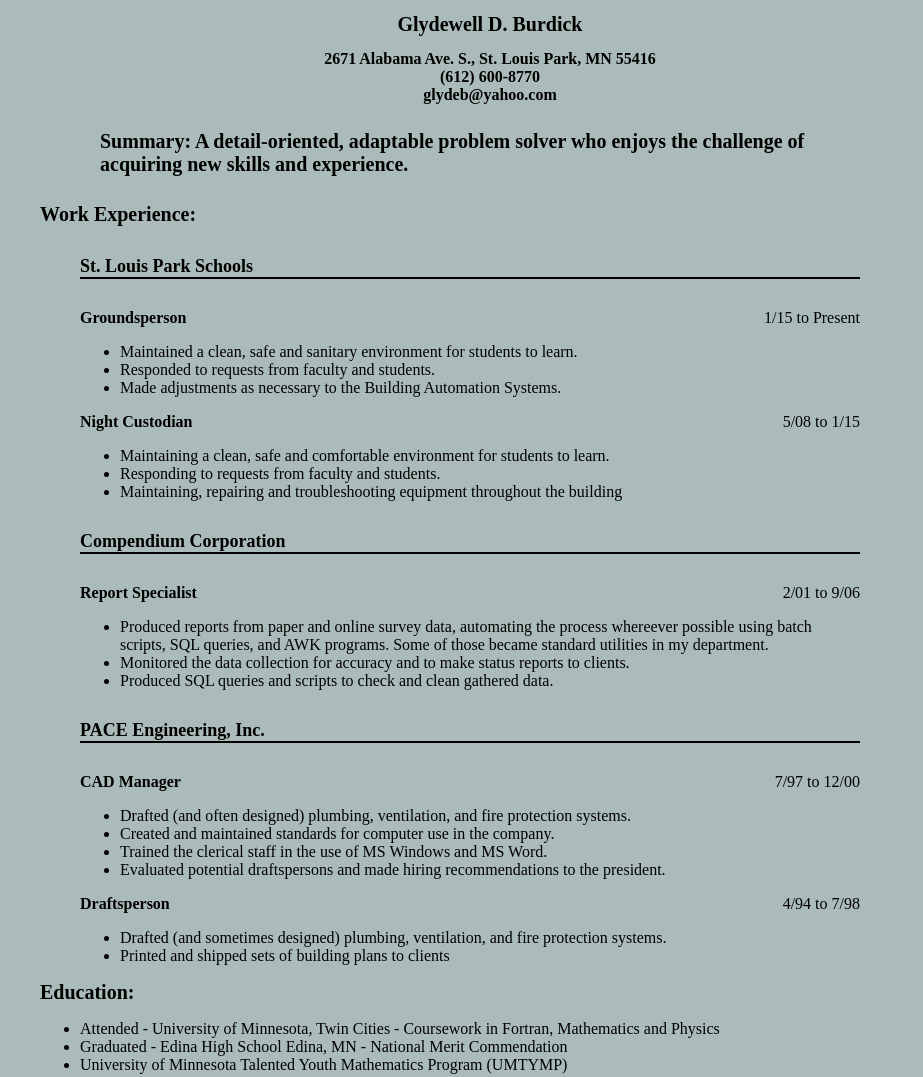
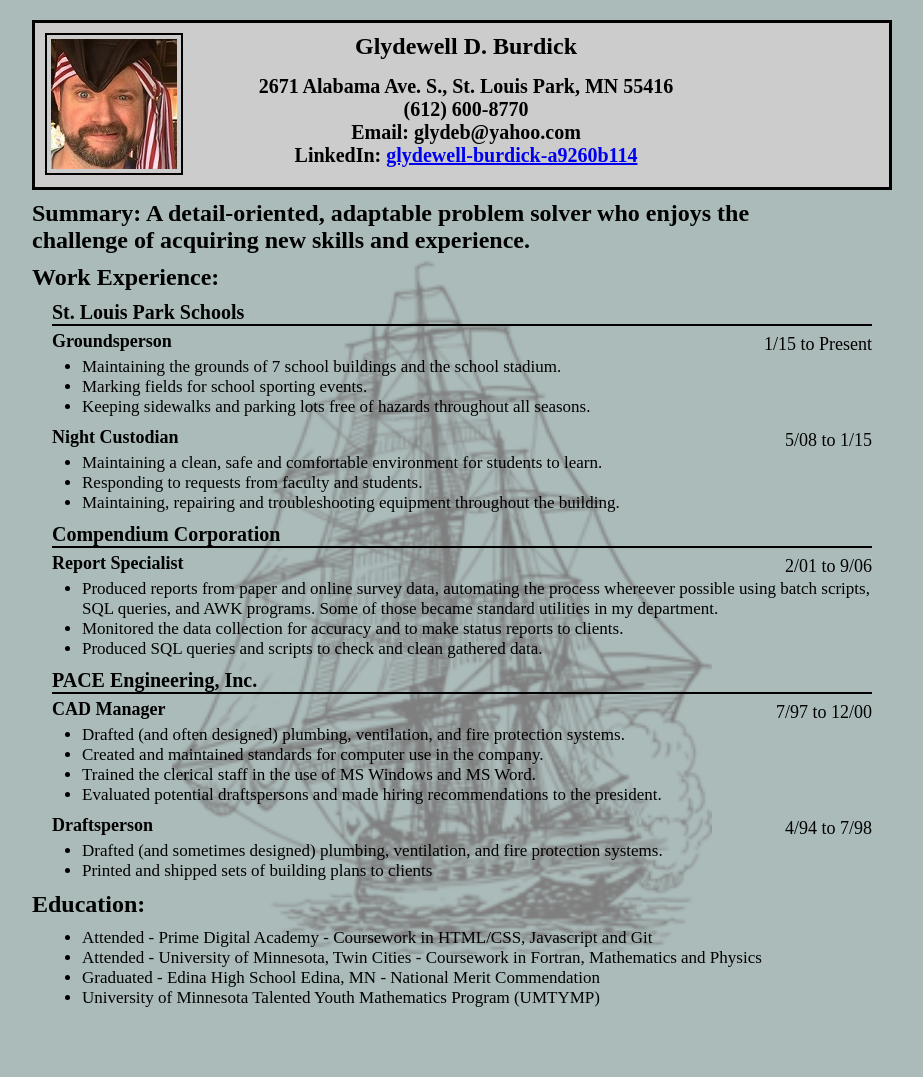
Before and after one commit to glydeb/prime_prestudy_03_resume, a plain HTML site: page index.html in a window 1280 px wide. Shown: the whole page, without its empty margins (8-931 px from the left). Drawn offline with Linux system fonts and the light colour scheme.

Commit message:
upload changed resume
added images, upgraded to html 5 standards, various other edits

```diff
--- a/index.css
+++ b/index.css
@@ -1,51 +1,94 @@
+html, body, header, main, section, article, h1, h2, h3, h4, h5, p, ul, li, div {
+    padding: 0;
+    border: 0;
+    margin: 0 0 0 0;
+
+}
 body {
-	background-color: #ABBBBA
-}
-h1 {
-	font-size: 20px;
-    font-style: bold;
+	background-color: #ABBBBA;
+    max-width: 900px;
 }
 
-.personal {
+header {
 	text-align: center;
+	background-color: #CCC;
+	margin: 20px 0 10px 40px;
+    font-size: 28px;
+    padding: 10px 10px 20px 10px;
+    border: 3px solid #000;
+}
+
+header img {
+	float: left;
+	padding: 4px;
+	border: 2px solid #000;
+}
+
+header h1 {
+	margin-bottom: 15px;
+}
+
+header p {
+	font-size: 20px;
+	font-weight: bold;
+	margin: 0;
+}
+
+header p, h1 {
+	margin-right: 130px;
+}
+
+main {
+	background: no-repeat center/60% url(gray-pirate-ship-md.png);
+	margin-bottom: 50px;
+}
+
+section {
+	margin-left: 40px;
+}
+
+article {
+	margin-left: 20px;
+	margin-bottom: 5px;
+	margin-right: 20px;
+}
+
+article p {
+	margin-top: 3px;
+	text-align: right;
+	float: right;
+	font-size: 18px;
+	display: inline;
+	margin-left: 0px;
+}
+
+h1 {
+	font-size: 24px;
+    font-weight: bold;
+    margin-bottom: 10px;
 }
 
 h2 {
-	font-size: 16px;
-
+	font-style: bold;
+	font-size: 20px;
+	border-bottom: 2px;
+	border-bottom-style: solid;
+	border-bottom-color: 050505;
+	margin-bottom: 5px;
 }
 
 h3 {
 	font-style: bold;
-	font-size: 16px;
+	font-size: 18px;
+	display: inline;
+	margin-right: 0px;
+	padding-bottom: 20px;
 }
 
-h5 {
-	font-style: bold;
-	font-size: 18px;
-	border-bottom: 2px;
-	border-bottom-style: solid;
-	border-bottom-color: 050505;
+ul {
+	margin: 5px 0 10px 30px;
+	font-size: 17px;
 }
-
-h4 {
-	max-width: 900px;
-	margin-right: 60px;
-	margin-left: 60px;
-	font-size: 20px;
-    font-style: bold;
+.school_list {
+	margin-left: 50px;
 }
-
-.dates {
-	text-align: right;
-	float: right;
-}
-.container {
-	max-width: 900px;
-	margin-right: 40px;
-	margin-left: 40px;
-}
-.work_experience {
-	margin-left: 40px;
-	max-width: 860px;
-}
--- a/index.html
+++ b/index.html
@@ -4,53 +4,51 @@
 	  <link href="index.css" rel = "stylesheet" />
   </HEAD>
   <BODY>
-    <div class = "personal">
-      <div class = "container">
+    <header>
+      <img src = "pirate_me_sm.jpg" alt = "Picture of Glydewell" />
       <h1>Glydewell D. Burdick</h1>
-        <h2>2671 Alabama Ave. S., St. Louis Park, MN 55416<br>(612) 600-8770<br>glydeb@yahoo.com</h2>
-      </div>
-    </div>
-    <div class = "intro">
-      <div class = "container">
-        <h4>Summary:	A detail-oriented, adaptable problem solver who enjoys the challenge of acquiring new skills and experience.</h4>
+      <p>2671 Alabama Ave. S., St. Louis Park, MN 55416</p>
+      <p>(612) 600-8770</p>
+      <p>Email: glydeb@yahoo.com</p>
+      <p>LinkedIn: <a href = "https://www.linkedin.com/in/glydewell-burdick-a9260b114">glydewell-burdick-a9260b114</a></p>
+    </header>
+    <main>
+      <section>
+        <h1>Summary:	A detail-oriented, adaptable problem solver who enjoys the challenge of acquiring new skills and experience.</h1>
+      </section>
+      <section>
         <h1>Work Experience:</h1>
-      </div>
-    </div>
-    <div class = "work_experience">
-      <div class = "container">
-        <h5>St. Louis Park Schools</h5>
-        <div class = "dates">1/15 to Present</div>
+        <article class = "work_experience">
+          <h2>St. Louis Park Schools</h2>
+          <p>1/15 to Present</p>
           <h3 class = "title">Groundsperson</h3>
           <ul>
-          <li>Maintained a clean, safe and sanitary environment for students to learn.</li>
-          <li>Responded to requests from faculty and students.</li>
-          <li>Made adjustments as necessary to the Building Automation Systems.</li>
+            <li>Maintaining the grounds of 7 school buildings and the school stadium.</li>
+            <li>Marking fields for school sporting events.</li>
+            <li>Keeping sidewalks and parking lots free of hazards throughout all seasons.</li>
           </ul>
-        <div class = "dates">5/08 to 1/15</div>
+          <p>5/08 to 1/15</p>
           <h3 class = "title">Night Custodian</h3>
           <ul>
             <li>Maintaining a clean, safe and comfortable environment for students to learn.</li>
             <li>Responding to requests from faculty and students.</li>
-          <li>Maintaining, repairing and troubleshooting equipment throughout the building</li>
+            <li>Maintaining, repairing and troubleshooting equipment throughout the building.</li>
           </ul>
-      </div>
-    </div>
-    <div class = "work_experience">
-      <div class = "container">
-        <h5>Compendium Corporation</h5>
-        <div class = "dates">2/01 to 9/06</div>
+        </article>
+        <article class = "work_experience">
+          <h2>Compendium Corporation</h2>
+          <p>2/01 to 9/06</p>
           <h3 class = "title">Report Specialist</h3>
           <ul>
             <li>Produced reports from paper and online survey data, automating the process whereever possible using batch scripts, SQL queries, and AWK programs.  Some of those became standard utilities in my department.</li>
             <li>Monitored the data collection for accuracy and to make status reports to clients.</li>
             <li>Produced SQL queries and scripts to check and clean gathered data.</li>
           </ul>
-      </div>
-    </div>
-    <div class = "work_experience">
+        </article>
+        <article class = "work_experience">
       <div class = "container">
-        <h5>PACE Engineering, Inc.</h5>
-        <div class = "dates">7/97 to 12/00</div>
+          <h2>PACE Engineering, Inc.</h2>
+          <p>7/97 to 12/00</p>
           <h3 class = "title">CAD Manager</h3>
           <ul>
             <li>Drafted (and often designed) plumbing, ventilation, and fire protection systems.</li>
@@ -58,23 +56,23 @@
             <li>Trained the clerical staff in the use of MS Windows and MS Word.</li>
             <li>Evaluated potential draftspersons and made hiring recommendations to the president.</li>
           </ul>
-        <div class = "dates">4/94 to 7/98</div>
+          <p>4/94 to 7/98</p>
           <h3 class = "title">Draftsperson</h3>
           <ul>
             <li>Drafted (and sometimes designed) plumbing, ventilation, and fire protection systems.</li>
             <li>Printed and shipped sets of building plans to clients</li>
           </ul>
-      </div>
-    </div>
-    <div class = "Education">
-      <div class = "container">
+        </article>
+      </section>
+      <section>
         <h1>Education:</h1>
-        <ul>
+        <ul class = "school_list">
+          <li>Attended - Prime Digital Academy - Coursework in HTML/CSS, Javascript and Git</li>
           <li>Attended - University of Minnesota, Twin Cities - Coursework in Fortran, Mathematics and Physics</li>
           <li>Graduated - Edina High School	Edina, MN	- National Merit Commendation</li>
           <li>University of Minnesota Talented Youth Mathematics Program (UMTYMP)</li>
         </ul>
-      </div>
-    </div>
+      </section>
+    </main>
   </BODY>
 </HTML>
```
Also changed, not shown: gray-pirate-ship-md.png (added), pirate_me_sm.jpg (added). Lines whose indentation alone changed are shown as unchanged.
